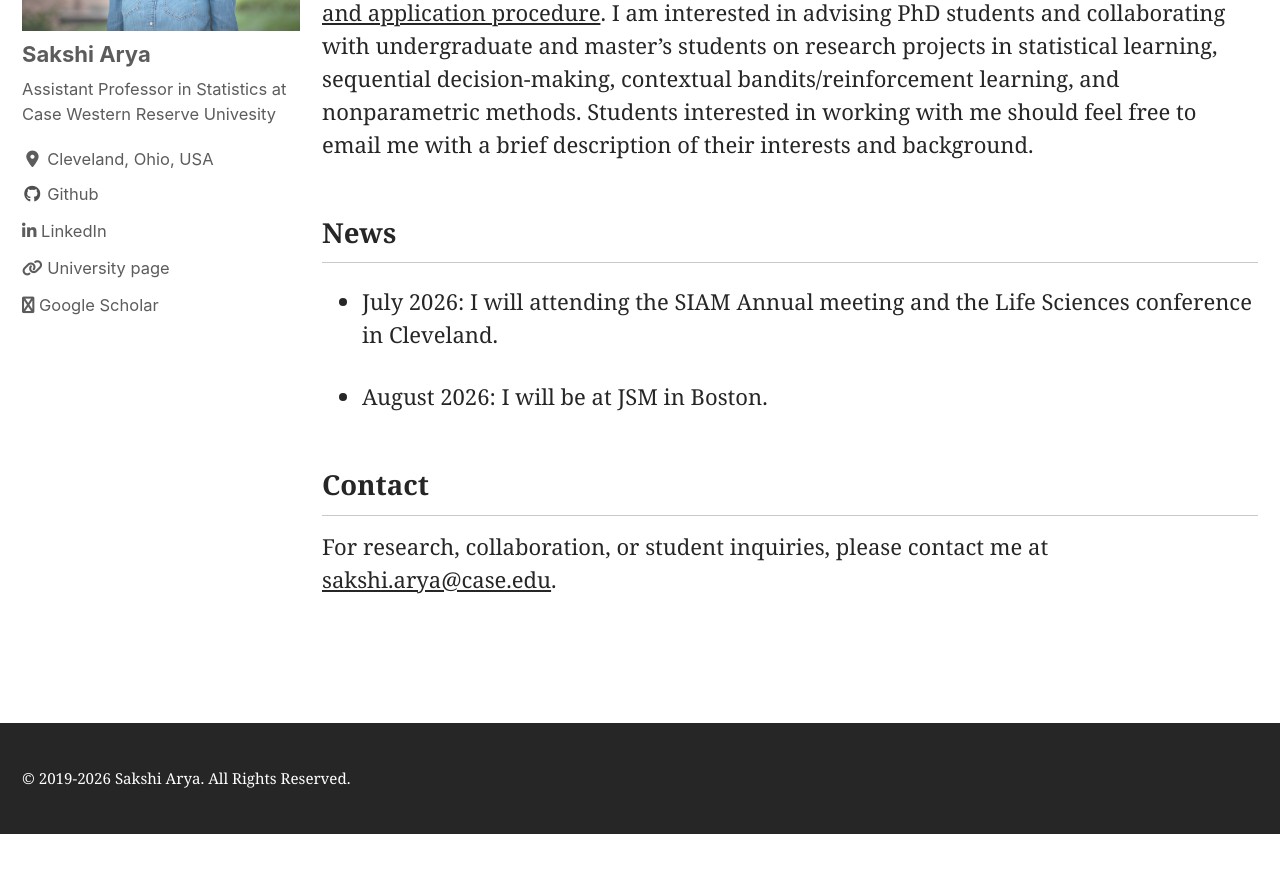
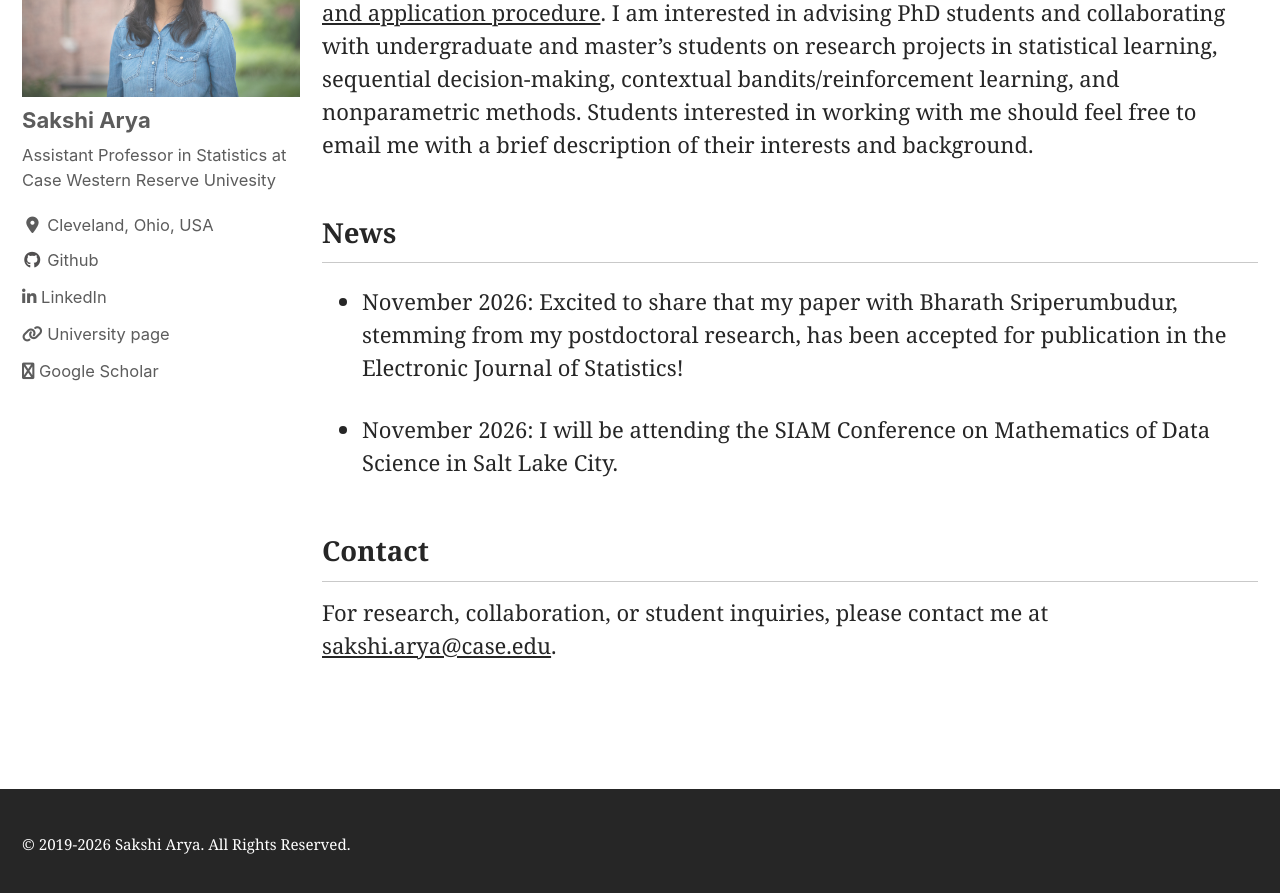
Before and after one commit to sakshiarya/sakshiarya.github.io, a Jekyll site: the page built from _pages/about.md, in a window 1280 px wide and 900 px high, scrolled down 1305 px. Shown: the top 893 px of the window. Built offline with Jekyll 4.4.1, drawn with Linux system fonts in a browser that asks for light colours; cached includes are drawn as plain includes; nearby versions of some CDN libraries; before the commit the page ends 2139 px from its top, so only the background shows below that.

Commit message:
Updating website

```diff
--- a/_pages/about.md
+++ b/_pages/about.md
@@ -38,9 +38,9 @@
 
 ## News
 
-- July 2026:  I will attending the SIAM Annual meeting and the Life Sciences conference in Cleveland.
+-    November 2026: Excited to share that my paper with Bharath Sriperumbudur, stemming from my postdoctoral research, has been accepted for publication in the Electronic Journal of Statistics!
 
-- August 2026: I will be at JSM in Boston.
+-     November 2026: I will be attending the SIAM Conference on Mathematics of Data Science in Salt Lake City.
 
 
 
```
Also changed, not shown: _pages/publications.md (+9 -9 lines).
